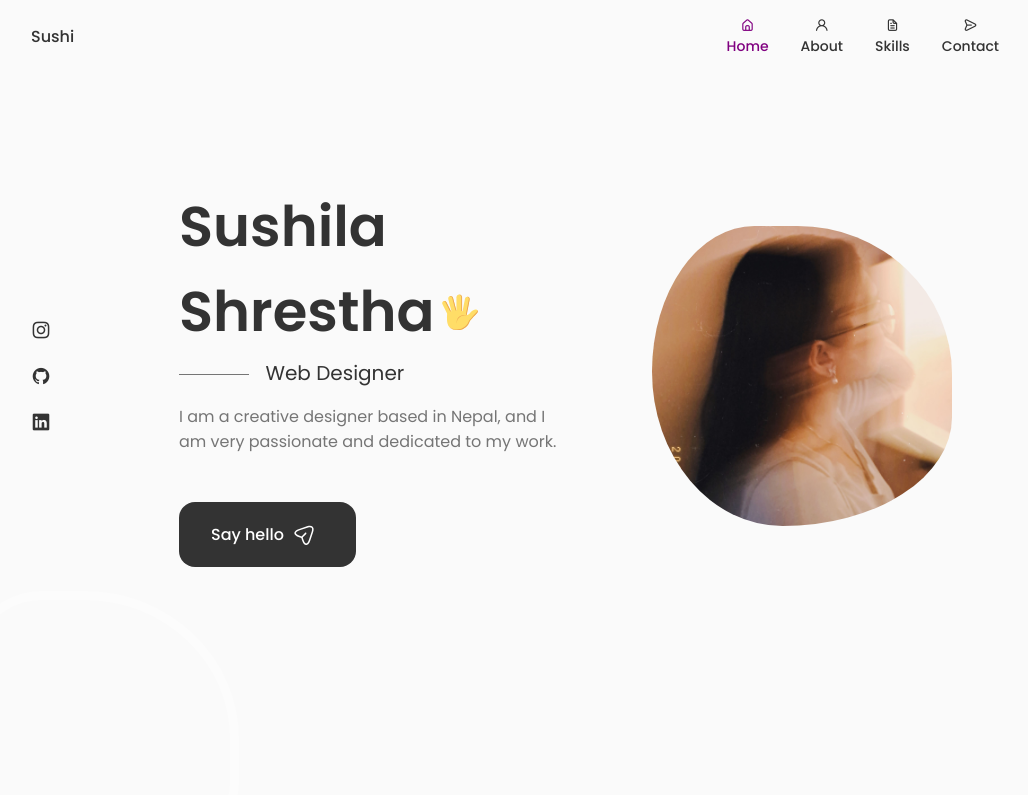
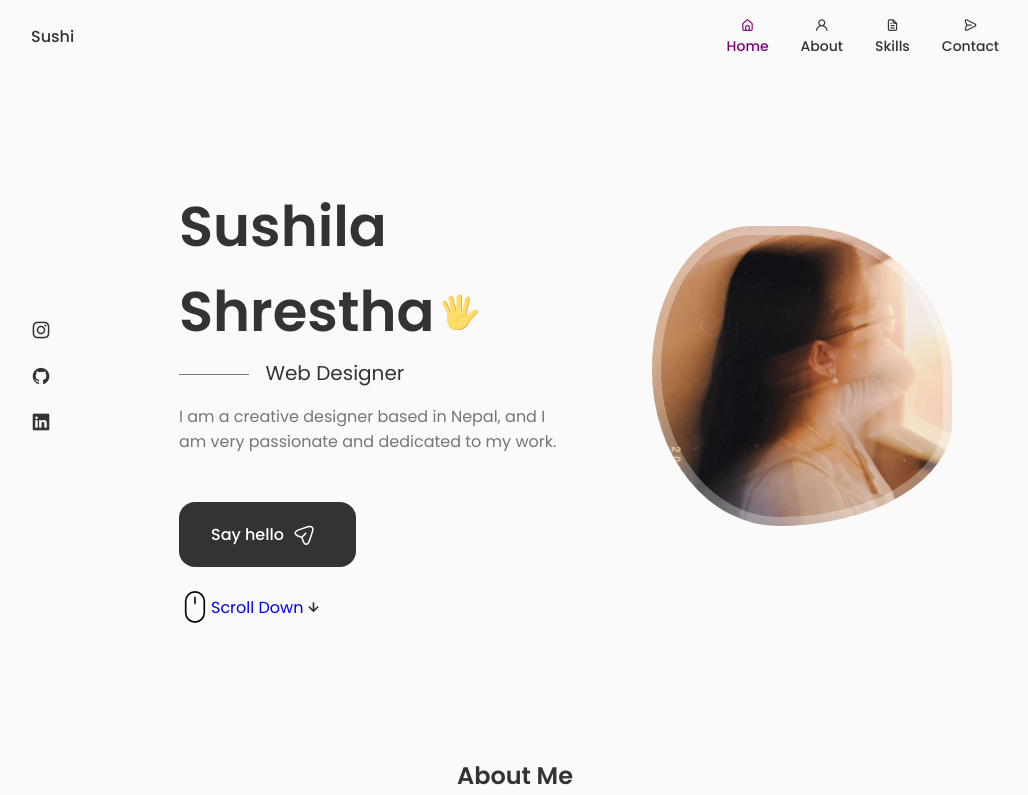
Before and after one commit to sushilashrestha/Personal-Portfolio-Website, a React (Vite) app: page / in a window 1280 px wide. Shown: the top 795 px of the page, without its empty margins (125-1153 px from the left). Built offline with nearby package versions, Linux system fonts and the light colour scheme.

Commit message:
Add profile image to home component

```diff
--- a/src/components/home/Home.jsx
+++ b/src/components/home/Home.jsx
@@ -3,22 +3,16 @@ import "./home.css"
 import Social from "./Social"
 import Data from "./Data"
 import ScrollDown from './ScrollDown'
-import profileImg from "../../assets/profile.png"
 
 const Home = () => {
   return (
     <section className="home section" id="home">
 
-
-
         <div className="home__container container grid">
             <div className="home__content grid ">
-
                 <Social />
-                <img src={profileImg} alt="" className= "home__img" />
 
                 <div className="home__img"></div>
-
 
                 <Data />
             </div>
--- a/src/components/home/home.css
+++ b/src/components/home/home.css
@@ -54,6 +54,7 @@
     margin-bottom: var(--mb-3);
 }
 .home__img {
+    background: url(../../assets/profile.png);
     background-repeat: no-repeat;
     background-position: end;
     background-size: cover;
```
